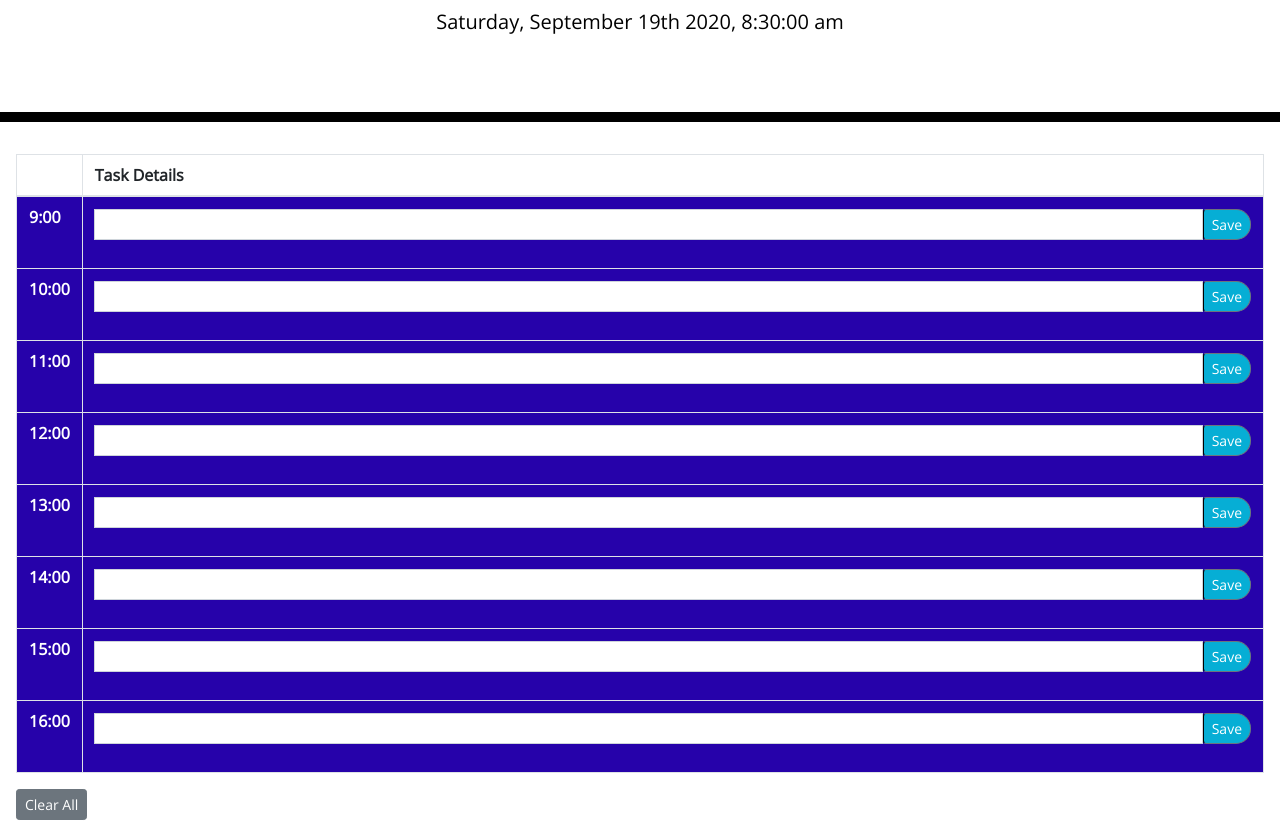
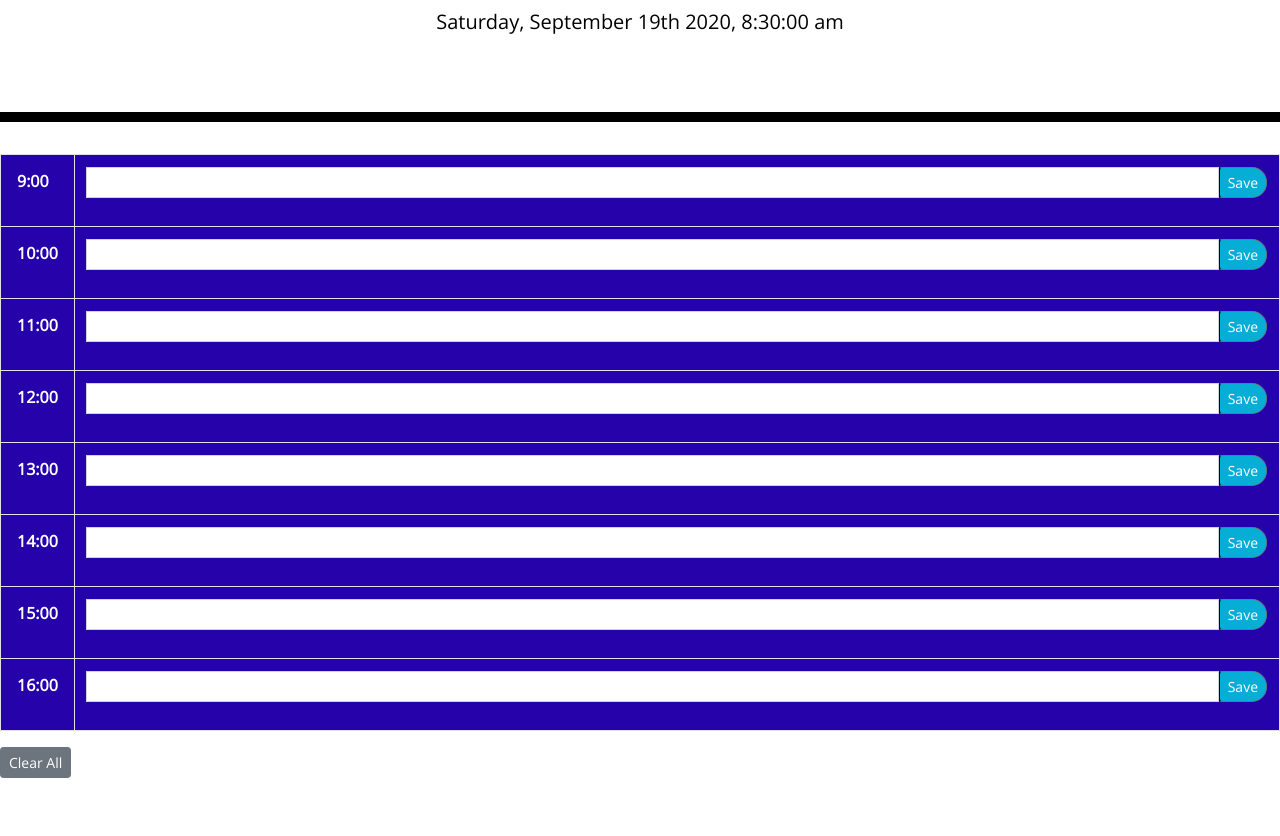
Before and after one commit to sp-amm/workdayschedule, a plain HTML site: page Develop/index.html in a window 1280 px wide. Shown: the part 182-1018 px from the top of the page. After the commit the page ends 960 px from the top, so only its background shows below. Drawn offline with nearby package versions, Linux system fonts and the light colour scheme.

Commit message:
minor changes to css

```diff
--- a/Develop/index.html
+++ b/Develop/index.html
@@ -20,18 +20,18 @@
     </header>
 
     <!-- Timeblocks-->
-    <div class="m-3 table-responsive-sm">
+    <div class="table-responsive">
 
       <table class="table table-bordered justify-center">
         <thead>
-          <tr>
+          <!--<tr class="hidden">
             <th scope="col" class="headerwidth"></th>
-            <th scope="col">Task Details</th>
-          </tr>
+            <th scope="col" class="rm-2"></th>
+          </tr>-->
         </thead>
         <tbody>
-          <tr id="09">
-            <th scope="row">9:00</th>
+          <tr id="09" >
+            <th scope="row" class="p-3 headerwidth">9:00</th>
             <td>
               <div class="input-group input-group-sm mb-3">
                 <div class="input-group-prepend"></div>
@@ -41,7 +41,7 @@
             </td>
           </tr>
           <tr id="10">
-            <th scope="row">10:00</th>
+            <th scope="row" class="p-3">10:00</th>
             <td>
               <div class="input-group input-group-sm mb-3">
                 <div class="input-group-prepend"></div>
@@ -51,7 +51,7 @@
             </td>
           </tr>
           <tr id="11">
-            <th scope="row">11:00</th>
+            <th scope="row" class="p-3">11:00</th>
             <td>
               <div class="input-group input-group-sm mb-3">
                 <div class="input-group-prepend"></div>
@@ -61,7 +61,7 @@
             </td>
           </tr>
           <tr id="12">
-            <th scope="row">12:00</th>
+            <th scope="row" class="p-3">12:00</th>
             <td>
               <div class="input-group input-group-sm mb-3">
                 <div class="input-group-prepend"></div>
@@ -71,7 +71,7 @@
             </td>
           </tr>
           <tr id="13">
-            <th scope="row">13:00</th>
+            <th scope="row" class="p-3">13:00</th>
             <td>
               <div class="input-group input-group-sm mb-3">
                 <div class="input-group-prepend"></div>
@@ -81,7 +81,7 @@
             </td>
           </tr>
           <tr id="14">
-            <th scope="row">14:00</th>
+            <th scope="row" class="p-3">14:00</th>
             <td>
               <div class="input-group input-group-sm mb-3">
                 <div class="input-group-prepend"></div>
@@ -91,7 +91,7 @@
             </td>
           </tr>
           <tr id="15">
-            <th scope="row">15:00</th>
+            <th scope="row" class="p-3">15:00</th>
             <td>
               <div class="input-group input-group-sm mb-3">
                 <div class="input-group-prepend"></div>
@@ -101,7 +101,7 @@
             </td>
           </tr>
           <tr id="16">
-            <th scope="row">16:00</th>
+            <th scope="row" class="p-3">16:00</th>
             <td>
               <div class="input-group input-group-sm mb-3">
                 <div class="input-group-prepend"></div>
--- a/Develop/style.css
+++ b/Develop/style.css
@@ -2,6 +2,12 @@ body {
   font-family: 'Open Sans', sans-serif;
   font-size: 16px;
   line-height: 1;
+}
+
+tr {
+  line-height: 20px;
+  min-height: 20px;
+  height: 20px;
 }
 
 textarea{
@@ -27,13 +33,13 @@ textarea{
 
 .time-block{
   text-align: center;
-  border-radius: 15px;
+
 }
 
 .row {
   white-space: pre-wrap;
-  height: 80px;
-  border-top: 1px solid white;;
+  height: 40px;
+
 }
 
 .hour {
@@ -41,6 +47,7 @@ textarea{
   color: #000000;
   border-top: 1px dashed #000000;
 }
+
 
 .past {
   background-color: #52427e;
@@ -58,7 +65,7 @@ textarea{
 }
 
 .headerwidth {
-  width: 50px
+  width: 50px;
 }
 
 .saveBtn {
```
Also changed, not shown: Assets/Capture1.JPG (added).
